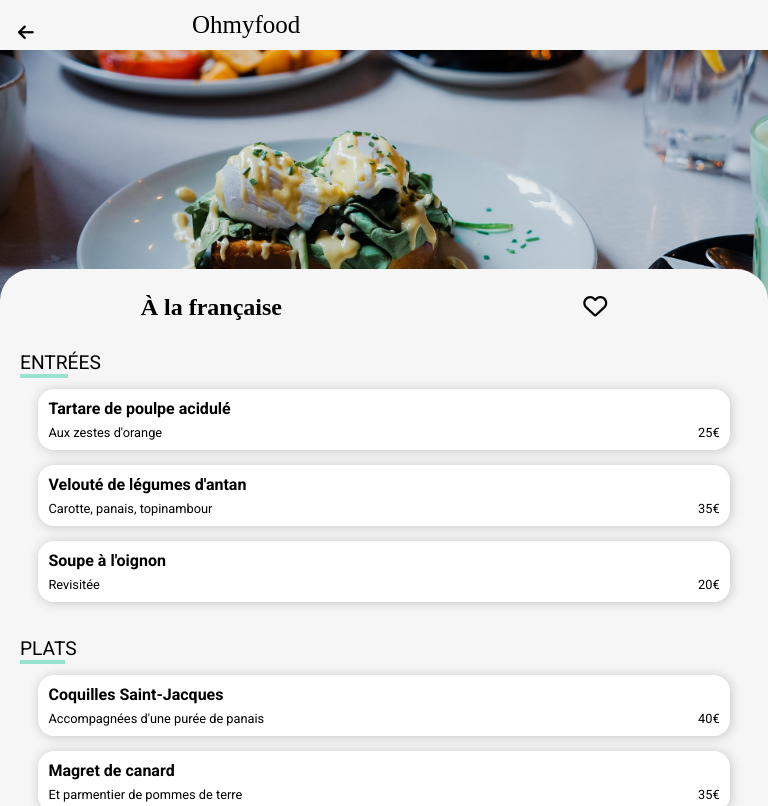
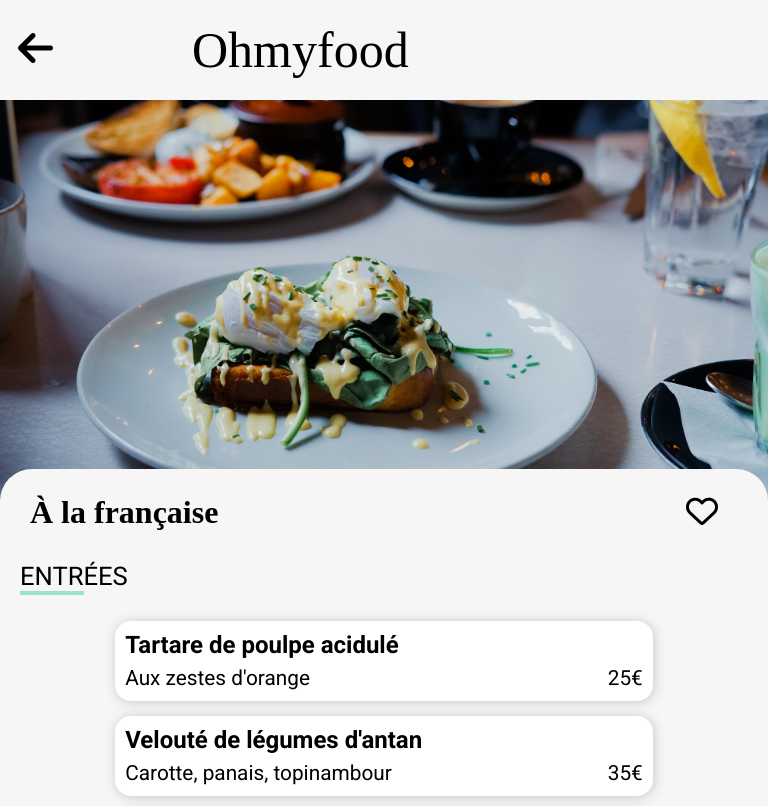
Before and after one commit to Souad-DJAFER/SouadDjafercherif_3_30032021, a website: page Menu3-Alafrançaise.html in a window 768 px wide. Shown: the top 806 px of the page. Drawn offline with Linux system fonts and the light colour scheme; a web font is replaced by a local one.

Commit message:
Media Queries Tablet Menu pages

```diff
--- a/sass/_menupages.scss
+++ b/sass/_menupages.scss
@@ -159,11 +159,81 @@ footer{
     }
 }
 
+/* RESOLUTION TABLETTE */
+
 @media screen
         and (min-width : 768px) and (max-width : 1023px)
-    {
+{
         body{
             width: auto;
         }
 
+        /*HEADER*/
+
+    .menuheader{
+        height: 100px;
+    /*A CHANGER*/
+            .menuheader__a{
+                width: 25%;
+            }
+            .menuheader__i{
+                font-size: 40px;
+                }
+            .menuheader__p{
+                font-size: 50px;
+                width: 75%;
+            }
     }
+
+    /*SECTION PHOTO*/
+
+    .banner{
+        object-fit: cover;
+        width: 100%;
+        height: 400px;
+    }
+
+    /*SECTION MENU*/
+
+    .menu{
+        .heading{
+            justify-content: space-between;
+            padding: 20px 50px 0px 30px;
+            .heading__h1{
+                font-size: 2em;
+            }
+            .far.fa-heart{
+                font-size: 2em;
+            }
+        }
+
+        .menu__h2{
+            font-size: 1.6em;
+            margin-bottom: 15px;
+        }
+        .courses{
+            width: 100%;
+        }
+
+        .menu__article{
+            width: 70%;
+            height: 80px;
+            .mealname{
+                font-size: 1.5em;
+            }
+            .articlelign2{
+                .articlelign2__p{
+                    font-size: 1.3em;
+                }
+            }
+        }
+
+        .menu__button{
+            width: 250px;
+            height: 50px;
+            border-radius: 2em;
+            font-size: 23px;
+            margin: 50px 0 40px 0;
+        }
+    }
+}
```
Also changed, not shown: style.css, 1 other file.
